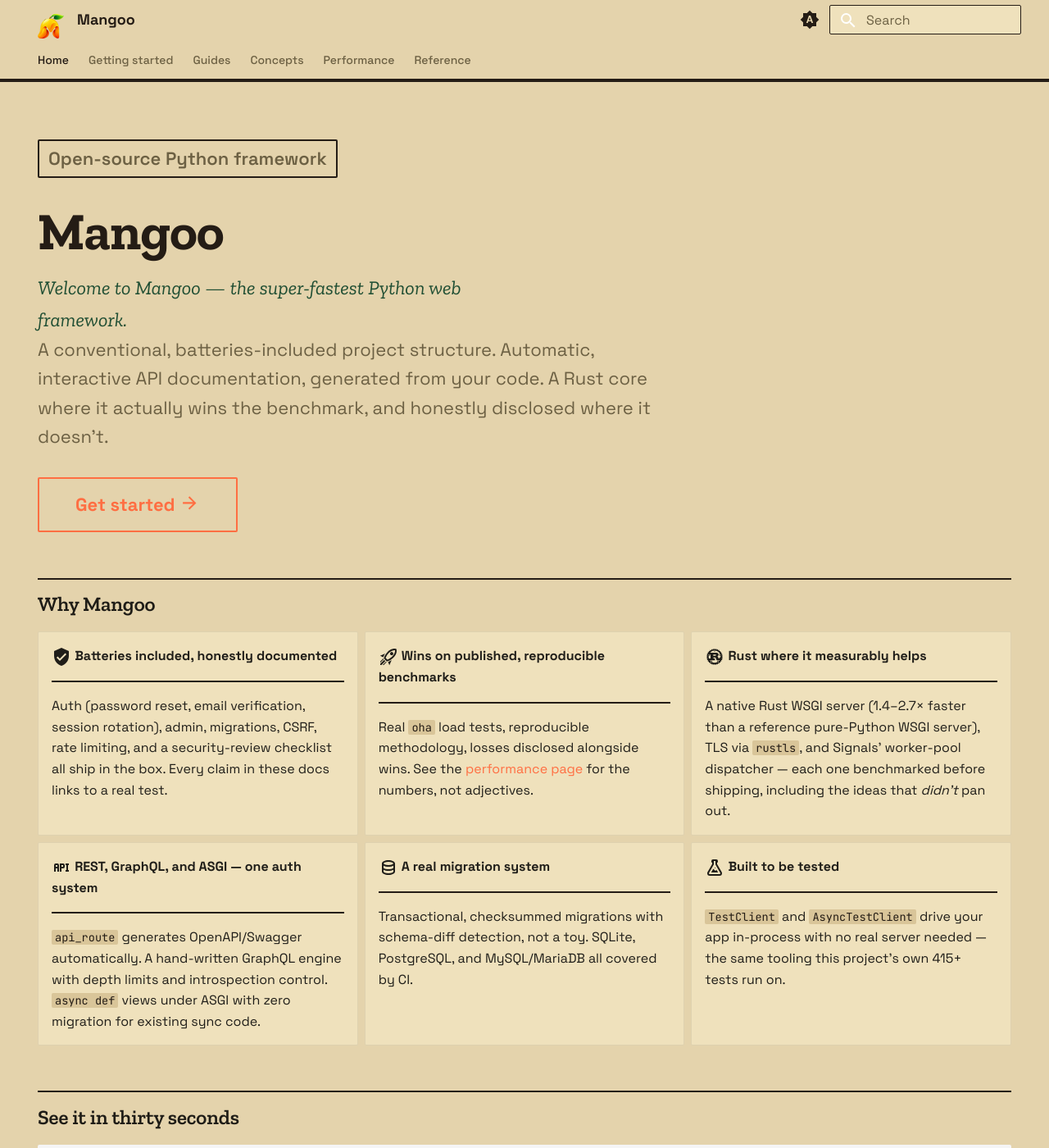
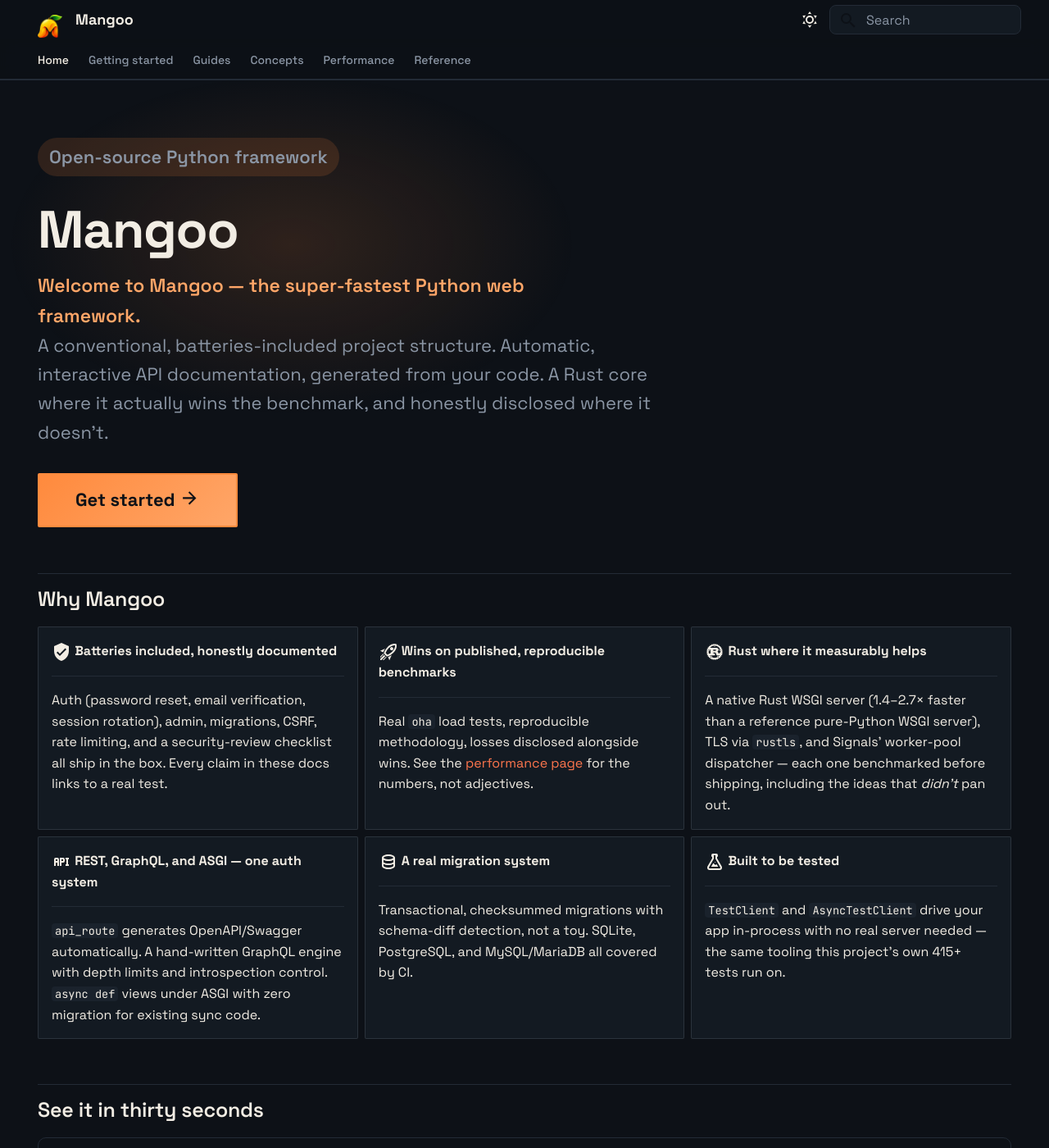
Before and after one commit to P-Sudhakar-tech/HayaVega, an MkDocs documentation site: the page built from docs/index.md, in a window 1280 px wide and 1400 px high. Shown: the whole window at 82% size. Built offline with MkDocs 1.6.1 and Material for MkDocs 9.7.7, drawn with Linux system fonts in a browser that asks for light colours.

Commit message:
design: replace crate-label theme with a dark dev-product identity
Pivoted the whole design from the vintage citrus-crate-label concept to
the register of reflex.dev / uv / angular.dev / react.dev: a dark
background by default, one confident mango accent (gradient CTAs, a
soft radial glow behind the hero), flat elevated panels with rounded
corners instead of flat-square stamped panels, and Space Grotesk alone
(dropped Zilla Slab entirely -- no more serif/slab register).

Dark is the unconditional default on both surfaces, not dependent on
system preference: index.html's :root is now the dark palette with an
explicit [data-theme="light"] override only, and mkdocs.yml's palette
list now puts scheme: slate first with no `media` condition, so
Material's own default initial state is dark too -- matching how the
reference sites behave (dark-first, switches only on an explicit
manual toggle click, never silently reverting to light because a
visitor's OS has no stated preference, which is the default match for
`prefers-color-scheme: light`).

Also fixed docs/index.md's "Get started" button, which was missing the
.md-button--primary modifier and so rendered as the secondary/ghost
style instead of the intended gradient CTA.

```diff
--- a/docs/assets/extra.css
+++ b/docs/assets/extra.css
@@ -2,16 +2,15 @@
    just borrow its accent color. Every token below (names and values) is
    copied straight from index.html's :root -- this file's only job is to
    map Material for MkDocs' own --md-* variables onto those same tokens,
-   plus a handful of component overrides (header, tabs, hero, buttons)
-   where Material's structure doesn't leave a variable for the thing
-   index.html actually does differently (a flat stamped panel instead of
-   a rounded shadow-card, a bordered label badge instead of a tracked
-   all-caps eyebrow, etc). The visual reference is a vintage citrus-crate
-   shipping label: kraft paper, ink-stamp borders, flat spot colors --
-   no gradients-as-decoration, no soft card shadows, no rounded corners
-   standing in for hierarchy. */
+   plus a handful of component overrides (header, tabs, hero, buttons,
+   cards) where Material's structure doesn't leave a variable for the
+   thing index.html actually does differently. The visual reference is
+   the register of reflex.dev / uv / angular.dev / react.dev: a deep
+   dark background by default, one confident mango accent, code-forward
+   content, flat elevated panels with soft rounded corners -- not
+   whimsical decoration, not a light-cream background. */
 
-@import url("https://fonts.googleapis.com/css2?family=Zilla+Slab:ital,wght@0,400;0,500;0,600;0,700;1,400&family=Space+Grotesk:wght@400;500;600;700&family=JetBrains+Mono:wght@400;500;600&display=swap");
+@import url("https://fonts.googleapis.com/css2?family=Space+Grotesk:wght@400;500;600;700&family=JetBrains+Mono:wght@400;500;600&display=swap");
 
 /* Defensive: nothing in this file should ever force horizontal page
    scroll on a narrow viewport -- internal scrollable elements (code
@@ -33,42 +32,46 @@ html { scroll-behavior: smooth; }
 ::selection { background: var(--leaf-tint); color: var(--leaf-strong); }
 .md-typeset :focus-visible { outline-color: var(--stamp); }
 
-/* ---------- index.html's own tokens, copied verbatim ---------- */
-:root {
-  --ink: #241C15; --paper: #E4D3AC; --surface: #EFE1BC; --surface-2: #D9C599;
-  --mango: #D97B1F; --mango-strong: #AD5A12; --mango-tint: #F2D3A0;
-  --leaf: #2B6B45; --leaf-strong: #1F4E33; --leaf-tint: #D6E6D4;
-  --stamp: #203E5C; --stamp-strong: #16283C; --stamp-tint: #D6DEE8;
-  --rind: #A23E22; --rind-tint: #EAD2BE;
-  --line: #B9A471; --muted: #6C6043;
-  --code-bg: #20170F; --code-ink: #EFE1C4; --code-mut: #9C8F6E; --code-str: #E8A95A; --code-kw: #8FC79F; --code-fn: #87AACB;
+/* ---------- index.html's own tokens, copied verbatim. [data-md-color-
+   scheme="slate"] is Material's own name for its dark scheme, listed
+   first (and default) in mkdocs.yml, so it carries the dark palette;
+   "default" carries light, for the manual toggle only. ---------- */
+[data-md-color-scheme="slate"] {
+  --ink: #F2EDE4; --paper: #0D1117; --surface: #131A22; --surface-2: #1A222C;
+  --mango: #FF8A3D; --mango-strong: #FFA668; --mango-tint: rgba(255, 138, 61, 0.14);
+  --leaf: #34D399; --leaf-strong: #6EE7B7; --leaf-tint: rgba(52, 211, 153, 0.14);
+  --stamp: #5B9DF9; --stamp-strong: #8CBBFB; --stamp-tint: rgba(91, 157, 249, 0.14);
+  --rind: #F87171; --rind-tint: rgba(248, 113, 113, 0.14);
+  --line: #232B36; --muted: #8B96A5;
+  --code-bg: #090C10; --code-ink: #E8EDF2; --code-mut: #6B7685; --code-str: #FFA668; --code-kw: #34D399; --code-fn: #5B9DF9;
 }
-[data-md-color-scheme="slate"] {
-  --ink: #EDE1C3; --paper: #1B140D; --surface: #241B12; --surface-2: #2F2316;
-  --mango: #EF9B4C; --mango-strong: #F5BD83; --mango-tint: #34230F;
-  --leaf: #70B98D; --leaf-strong: #94D1AC; --leaf-tint: #172A1D;
-  --stamp: #7FA6CC; --stamp-strong: #A4C4E3; --stamp-tint: #18283A;
-  --rind: #D2845F; --rind-tint: #2C1A10;
-  --line: #3C301F; --muted: #AC9D77;
+[data-md-color-scheme="default"] {
+  --ink: #0D1117; --paper: #FFFFFF; --surface: #F6F8FA; --surface-2: #EBEEF1;
+  --mango: #E8691A; --mango-strong: #C2550F; --mango-tint: rgba(232, 105, 26, 0.10);
+  --leaf: #0F9D63; --leaf-strong: #0B7A4D; --leaf-tint: rgba(15, 157, 99, 0.10);
+  --stamp: #2563EB; --stamp-strong: #1D4FC4; --stamp-tint: rgba(37, 99, 235, 0.10);
+  --rind: #DC2626; --rind-tint: rgba(220, 38, 38, 0.10);
+  --line: #E2E5E9; --muted: #5B6672;
   /* Code blocks stay terminal-dark in both modes, same as index.html. */
+  --code-bg: #090C10; --code-ink: #E8EDF2; --code-mut: #6B7685; --code-str: #FFA668; --code-kw: #34D399; --code-fn: #5B9DF9;
 }
 
 /* ---------- map Material's variables onto those tokens ---------- */
-:root, [data-md-color-scheme="slate"] {
+[data-md-color-scheme="slate"], [data-md-color-scheme="default"] {
   --md-text-font: "Space Grotesk", ui-sans-serif, system-ui, sans-serif;
   --md-code-font: "JetBrains Mono", ui-monospace, Consolas, monospace;
 
-  /* index.html's primary action color is leaf-green (its .btn-primary,
-     nav links, h1 accent) -- mango is the secondary/decorative accent
-     (the label stamp, "shipped" tag), which is what --md-accent-fg-color
-     is for here. */
-  --md-primary-fg-color: var(--leaf);
-  --md-primary-fg-color--light: var(--leaf-tint);
-  --md-primary-fg-color--dark: var(--leaf-strong);
+  /* index.html's primary action color is the mango gradient (its
+     .btn-primary) -- mango is also this site's single confident accent,
+     so both primary and accent point at it; stamp (sky blue) carries
+     links instead, matching index.html's `a{color:var(--stamp)}`. */
+  --md-primary-fg-color: var(--mango);
+  --md-primary-fg-color--light: var(--mango-tint);
+  --md-primary-fg-color--dark: var(--mango-strong);
   --md-primary-bg-color: var(--paper);
   --md-primary-bg-color--light: var(--paper);
   --md-accent-fg-color: var(--mango);
-  --md-accent-fg-color--transparent: color-mix(in srgb, var(--mango) 15%, transparent);
+  --md-accent-fg-color--transparent: var(--mango-tint);
   --md-accent-bg-color: var(--paper);
 
   --md-default-fg-color: var(--ink);
@@ -106,7 +109,7 @@ html { scroll-behavior: smooth; }
   --md-typeset-del-color: color-mix(in srgb, var(--rind) 18%, transparent);
   --md-typeset-table-color: color-mix(in srgb, var(--ink) 14%, transparent);
   --md-typeset-table-color--light: color-mix(in srgb, var(--ink) 6%, transparent);
-  --md-typeset-mark-color: color-mix(in srgb, var(--mango) 35%, transparent);
+  --md-typeset-mark-color: var(--mango-tint);
 
   --md-footer-bg-color: var(--surface);
   --md-footer-bg-color--dark: color-mix(in srgb, var(--surface) 85%, var(--ink));
@@ -117,13 +120,15 @@ html { scroll-behavior: smooth; }
 
 body { background: var(--paper); }
 
-/* ---------- header & tabs: a flat kraft bar with a stamped ink rule
-   underneath, instead of Material's default solid-primary-color bar ---------- */
+/* ---------- header & tabs: a translucent blurred bar over the dark
+   background, like a modern dev-tool site's sticky nav, instead of
+   Material's default solid-primary-color bar ---------- */
 .md-header, .md-tabs {
-  background-color: var(--paper);
+  background-color: color-mix(in srgb, var(--paper) 86%, transparent);
+  backdrop-filter: blur(10px);
   color: var(--ink);
   box-shadow: none;
-  border-bottom: 2px solid var(--ink);
+  border-bottom: 1px solid var(--line);
 }
 .md-tabs__link { color: var(--muted); opacity: 1; font-weight: 500; }
 .md-tabs__link:hover, .md-tabs__link--active { color: var(--stamp); }
@@ -131,8 +136,7 @@ body { background: var(--paper); }
 /* ---------- left sidebar nav: flat active-item styling, replacing
    Material's default glowing white box-shadow (a soft blurred fade
    meant to mask scrolled content behind a sticky active link) with a
-   plain color change and a left border, matching the same "flat,
-   no-shadow" treatment used everywhere else in this design.
+   plain color change and a left border.
 
    Material's own rules here are unusually specific (three chained
    classes, e.g. ".md-nav--lifted>.md-nav__list>.md-nav__item--active
@@ -140,8 +144,8 @@ body { background: var(--paper); }
    reliable way to override every one of them, including the
    :focus/:hover state mkdocs-material's instant-navigation applies to
    the active link after a page transition (which otherwise jumps to
-   the mango accent color instead of staying on the flat stamp-blue
-   active color used here). ---------- */
+   the mango accent color instead of staying on the stamp-blue active
+   color used here). ---------- */
 .md-nav--lifted > .md-nav__list > .md-nav__item--active > .md-nav__link,
 .md-nav__item--active > .md-nav__link {
   background: none !important;
@@ -165,11 +169,10 @@ body { background: var(--paper); }
 .md-nav--primary .md-nav__title,
 .md-nav--secondary .md-nav__title {
   box-shadow: none !important;
-  border-bottom: 2px solid var(--ink);
+  border-bottom: 1px solid var(--line);
 }
 .md-header__button, .md-header__topic { color: var(--ink); }
-.md-search__form { background-color: var(--surface); border: 1px solid var(--ink); border-radius: 2px; }
-[data-md-color-scheme="slate"] .md-search__form { background-color: var(--surface); }
+.md-search__form { background-color: var(--surface); border: 1px solid var(--line); border-radius: 8px; }
 .md-search__input::placeholder { color: var(--muted); }
 
 /* Logo mark in the nav -- Material sizes a font-icon logo via its own
@@ -177,22 +180,24 @@ body { background: var(--paper); }
    height here or it can render at zero size in some header states. */
 .md-header__button.md-logo,
 .md-header__button.md-logo img {
-  height: 1.6rem;
-  width: 1.6rem;
+  height: 1.5rem;
+  width: 1.5rem;
   display: inline-flex;
 }
 .md-header__button.md-logo img {
   object-fit: contain;
 }
 
-/* ---------- buttons: flat stamped rectangles -- square corners, a
-   solid 2px ink-colored border, no gradient, no drop shadow ---------- */
+/* ---------- buttons: a mango gradient primary action, rounded like
+   the reference sites' CTAs -- no shadow-heavy SaaS look, just a soft
+   glow ring on hover ---------- */
 .md-button {
-  border-radius: 2px;
-  border-width: 2px;
+  border-radius: 10px;
+  border-width: 1px;
   font-weight: 600;
-  border-color: var(--ink);
+  border-color: var(--line);
   color: var(--ink);
+  transition: box-shadow 0.15s ease, border-color 0.15s ease;
 }
 .md-button:hover {
   border-color: var(--stamp);
@@ -200,18 +205,19 @@ body { background: var(--paper); }
   background: none;
 }
 .md-button--primary {
-  background-color: var(--leaf);
-  border-color: var(--leaf-strong);
-  color: var(--paper);
+  background: linear-gradient(135deg, var(--mango), var(--mango-strong));
+  border-color: transparent;
+  color: #1A1206;
 }
 .md-button--primary:hover {
-  background-color: var(--leaf-strong);
-  border-color: var(--leaf-strong);
-  color: var(--paper);
+  box-shadow: 0 0 0 4px var(--mango-tint);
+  border-color: transparent;
+  color: #1A1206;
 }
 
-/* ---------- hero: plain kraft background, a stamped slab headline --
-   the same restrained treatment as index.html's hero ---------- */
+/* ---------- hero: plain dark background with a soft mango glow behind
+   it, a bold sans headline -- the same restrained treatment as
+   index.html's hero ---------- */
 .mangoo-hero {
   background: none;
   padding: 0;
@@ -221,13 +227,25 @@ body { background: var(--paper); }
   box-sizing: border-box;
   max-width: 100%;
   overflow-wrap: break-word;
+  position: relative;
+}
+.mangoo-hero::before {
+  content: "";
+  position: absolute;
+  top: -80px;
+  left: -40px;
+  width: 700px;
+  height: 420px;
+  background: radial-gradient(ellipse at center, var(--mango-tint), transparent 70%);
+  pointer-events: none;
+  z-index: -1;
 }
 .mangoo-hero h1 {
   color: var(--ink);
-  font-family: "Zilla Slab", ui-serif, Georgia, serif;
+  font-family: "Space Grotesk", ui-sans-serif, system-ui, sans-serif;
   font-size: clamp(2.2rem, 5vw, 3.4rem);
   line-height: 1.05;
-  letter-spacing: -0.005em;
+  letter-spacing: -0.02em;
   margin: 0 0 0.8rem;
   font-weight: 700;
 }
@@ -238,25 +256,26 @@ body { background: var(--paper); }
   margin: 0 0 1.6rem;
 }
 .mangoo-hero p.mangoo-welcome {
-  font-family: "Zilla Slab", ui-serif, Georgia, serif;
-  font-style: italic;
-  font-weight: 500;
-  font-size: 1.2rem;
-  color: var(--leaf-strong);
-  max-width: 40ch;
-  margin: 0.6rem 0 0;
+  font-family: "Space Grotesk", ui-sans-serif, system-ui, sans-serif;
+  font-style: normal;
+  font-weight: 600;
+  font-size: 1.15rem;
+  color: var(--mango-strong);
+  max-width: 42ch;
+  margin: 0.8rem 0 0;
 }
-/* The label badge above the hero H1 -- a small bordered ink-stamp
-   rectangle, not tracked all-caps text with a middle-dot list. */
+/* The label badge above the hero H1 -- a small rounded pill, the same
+   convention every one of the reference sites (reflex.dev, uv, React,
+   Angular) uses for its hero eyebrow. */
 .mangoo-eyebrow {
   display: inline-block;
   font-family: "Space Grotesk", ui-sans-serif, sans-serif;
-  font-size: 0.86rem;
+  font-size: 0.85rem;
   font-weight: 600;
-  color: var(--ink);
-  border: 2px solid var(--ink);
-  padding: 4px 11px;
-  border-radius: 2px;
+  color: var(--mango-strong);
+  background: var(--mango-tint);
+  padding: 6px 14px;
+  border-radius: 999px;
   margin: 0 0 18px;
 }
 @media screen and (max-width: 44em) {
@@ -269,25 +288,25 @@ body { background: var(--paper); }
   }
 }
 
-/* ---------- feature grid: flat kraft-surface panels with a thick
-   top rule for hierarchy, instead of Material's rounded-card-with-
-   shadow kit. Hover thickens the rule rather than lifting the card. ---------- */
+/* ---------- feature grid: flat elevated panels with soft rounded
+   corners and a subtle border, like the reference sites' feature
+   cards -- no drop shadow, hover brightens the border instead of
+   lifting the card. ---------- */
 .grid.cards > ul > li {
   background: var(--surface);
-  border: none;
-  border-top: 4px solid var(--line);
-  border-radius: 0;
+  border: 1px solid var(--line);
+  border-radius: 12px;
   box-shadow: none;
-  transition: border-top-color 0.15s ease;
+  transition: border-color 0.15s ease;
 }
 .grid.cards > ul > li:hover {
   transform: none;
   box-shadow: none;
-  border-top-color: var(--leaf);
+  border-color: var(--mango);
 }
 
 /* ---------- benchmark stat tiles on the performance page: terminal-dark
-   tile, square corners, mango value -- same accent role mango plays in
+   tile, rounded corners, mango value -- same accent role mango plays in
    index.html's "shipped" status tags, a highlighted callout rather than
    the primary color ---------- */
 .mangoo-stats {
@@ -298,9 +317,10 @@ body { background: var(--paper); }
 }
 .mangoo-stat {
   background: var(--code-bg);
-  border-radius: 0;
+  border-radius: 10px;
   padding: 1.1rem 1.3rem;
-  border-left: 4px solid var(--mango);
+  border: 1px solid var(--line);
+  border-left: 3px solid var(--mango);
 }
 .mangoo-stat .value {
   font-size: 1.7rem;
@@ -320,8 +340,8 @@ body { background: var(--paper); }
 .md-typeset .admonition.tip,
 .md-typeset .admonition.example {
   border-color: var(--leaf);
-  border-radius: 0;
-  background-color: var(--surface-2);
+  border-radius: 8px;
+  background-color: var(--surface);
 }
 .md-typeset .tip > .admonition-title,
 .md-typeset .example > .admonition-title {
@@ -336,40 +356,46 @@ body { background: var(--paper); }
 .md-typeset pre > code {
   font-size: 0.82rem;
 }
+.md-typeset .highlight {
+  border-radius: 10px;
+  border: 1px solid var(--line);
+}
 
-/* Tables: index.html's ink-tan rule instead of Material's default */
+/* Tables: dark surface, subtle border */
 .md-typeset table:not([class]) {
-  border-color: var(--ink);
-  border-radius: 0;
+  border-color: var(--line);
+  border-radius: 8px;
 }
 .md-typeset table:not([class]) th,
 .md-typeset table:not([class]) td {
   border-bottom-color: var(--line);
 }
 .md-typeset table:not([class]) th {
-  border-bottom: 2px solid var(--ink);
+  border-bottom: 1px solid var(--line);
+  color: var(--muted);
 }
 
-/* ---------- headings: Zilla Slab for section headings, matching the
-   stamped-label feel of the hero rather than Material's thin sans default ---------- */
+/* ---------- headings: Space Grotesk throughout, matching index.html's
+   bold sans headlines -- no serif, no slab, no vintage register ---------- */
 .md-typeset h1, .md-typeset h2, .md-typeset h3 {
-  font-family: "Zilla Slab", ui-serif, Georgia, serif;
+  font-family: "Space Grotesk", ui-sans-serif, system-ui, sans-serif;
 }
-.md-typeset h1 { font-weight: 700; letter-spacing: -0.01em; }
-.md-typeset h2 { font-weight: 600; letter-spacing: -0.005em; }
+.md-typeset h1 { font-weight: 700; letter-spacing: -0.02em; }
+.md-typeset h2 { font-weight: 600; letter-spacing: -0.01em; }
 .md-typeset h3 { font-weight: 600; }
 
 /* ---------- more generous vertical rhythm -- index.html's sections run
    72-100px of padding; Material's default article padding is much
-   tighter, which feels cramped by comparison. A thick ink rule divides
-   sections, like a ruled ledger page, instead of a thin hairline. ---------- */
+   tighter, which feels cramped by comparison. A thin rule divides
+   sections, matching the restrained hairline convention of the
+   reference sites. ---------- */
 .md-content__inner {
   padding-top: 1.6rem;
 }
 .md-typeset h2 {
   margin-top: 2.2em;
   padding-top: 0.5em;
-  border-top: 2px solid var(--ink);
+  border-top: 1px solid var(--line);
 }
 .md-typeset > h2:first-child {
   margin-top: 0;
@@ -378,15 +404,15 @@ body { background: var(--paper); }
 }
 
 /* Rules and quotes in the brand palette instead of Material's neutral gray */
-.md-typeset hr { border-bottom: 2px solid var(--ink); }
+.md-typeset hr { border-bottom: 1px solid var(--line); }
 .md-typeset blockquote {
   border-left: 3px solid var(--stamp);
   color: var(--muted);
 }
 
-/* Inline code: a warm surface tint instead of Material's flat gray chip */
+/* Inline code: a subtle surface tint instead of Material's flat gray chip */
 .md-typeset code:not(pre code) {
   background-color: var(--surface-2);
   color: var(--ink);
-  border-radius: 2px;
+  border-radius: 4px;
 }
--- a/mkdocs.yml
+++ b/mkdocs.yml
@@ -13,27 +13,23 @@ site_dir: site
 
 theme:
   name: material
+  # Dark is the unconditional default (first scheme listed, no `media`
+  # condition) -- matching reflex.dev/uv/etc., which default to dark
+  # regardless of system preference and only switch on an explicit
+  # manual toggle click, not automatically via prefers-color-scheme.
   palette:
-    - media: "(prefers-color-scheme)"
-      primary: deep orange
-      accent: orange
-      toggle:
-        icon: material/brightness-auto
-        name: Switch to light mode
-    - media: "(prefers-color-scheme: light)"
-      scheme: default
+    - scheme: slate
       primary: deep orange
       accent: orange
       toggle:
         icon: material/weather-sunny
-        name: Switch to dark mode
-    - media: "(prefers-color-scheme: dark)"
-      scheme: slate
+        name: Switch to light mode
+    - scheme: default
       primary: deep orange
       accent: orange
       toggle:
         icon: material/weather-night
-        name: Switch to system preference
+        name: Switch to dark mode
   font: false
   logo: assets/logo.png
   favicon: assets/favicon.ico
```
Also changed, not shown: docs/index.md (+1 -1 lines), index.html (+60 -61 lines).
